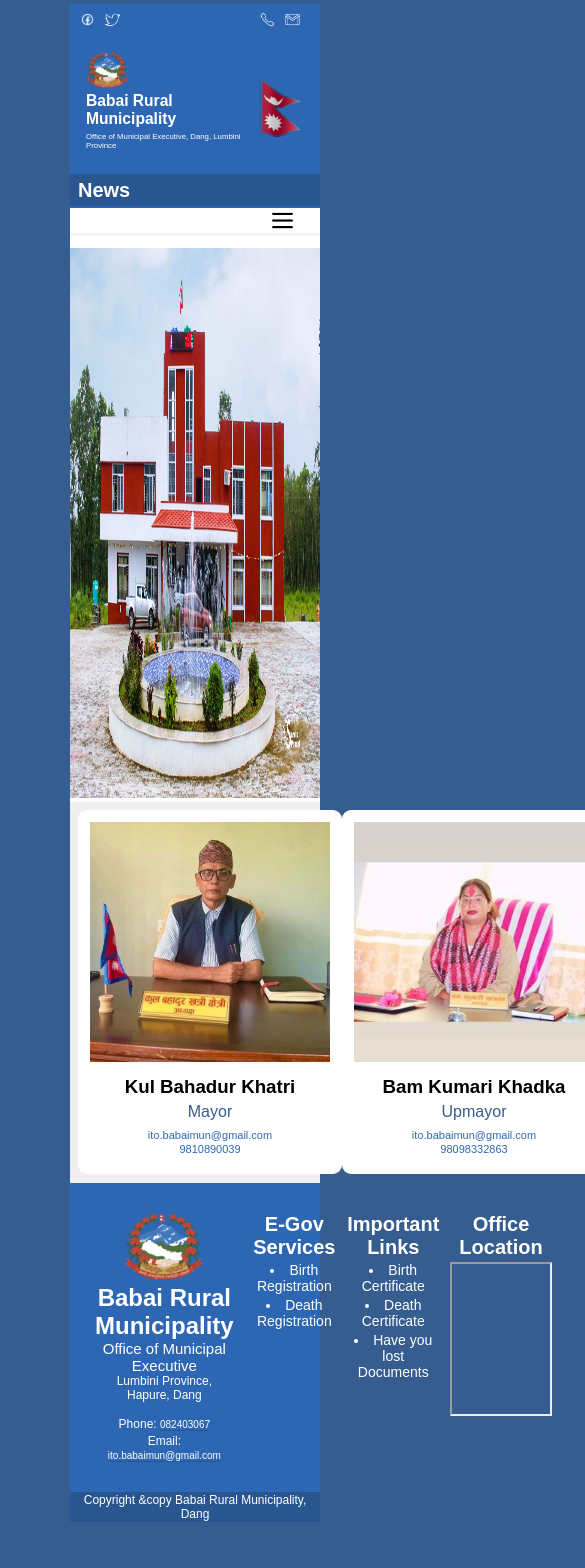
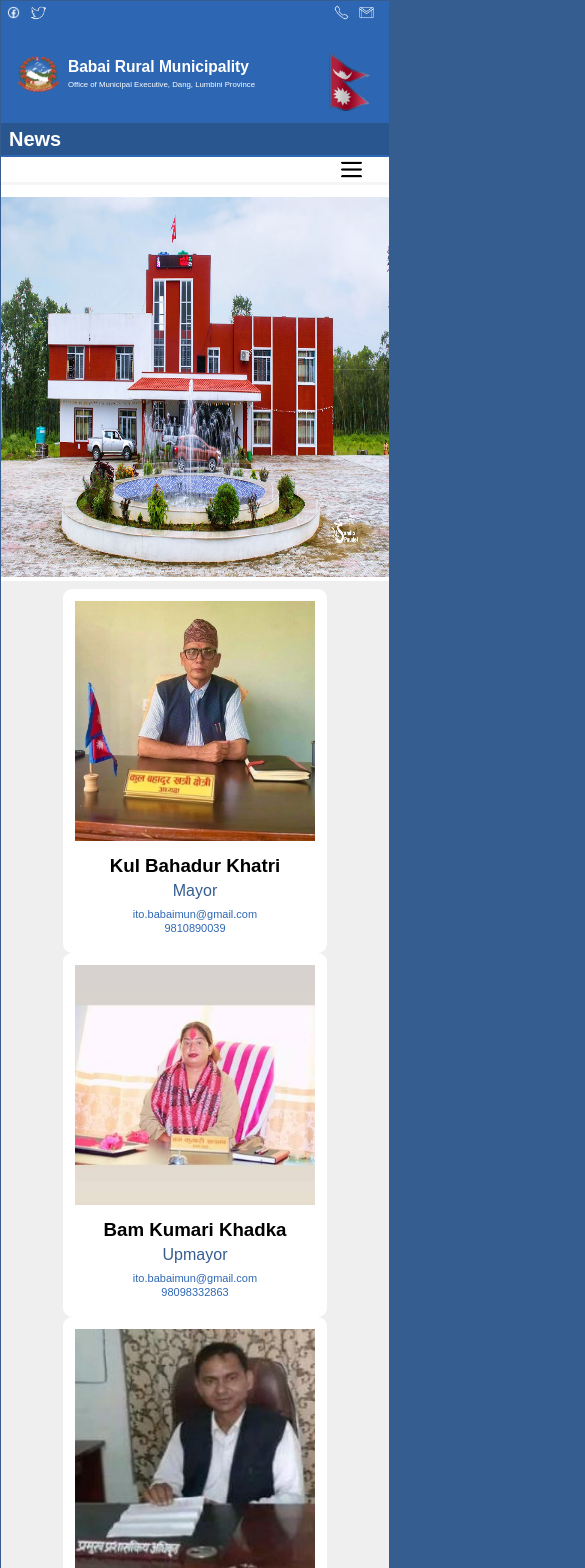
Before and after one commit to GShix/Vital-Record-Management-System, a React (Vite) app in the folder VRMS_Frontend/: page / in a window 390 px wide. Shown: the top 1568 px of the page, 585 px wide, since content can reach past the window. Before the commit the page ends 1522 px from the top, so only its background shows below. Built offline with nearby package versions, Linux system fonts and the light colour scheme; grey boxes are pictures that could not be loaded; a web font is replaced by a local one.

Commit message:
footer, hero and staff section

```diff
--- a/VRMS_Frontend/src/components/Footer/Footer.css
+++ b/VRMS_Frontend/src/components/Footer/Footer.css
@@ -3,7 +3,32 @@
     color: white;
 }
 .footer{
+    text-align: start;
     width: 100%;
+}
+.foot-office-details h2{
+    font-size: 24px;
+}
+.foot-office-details h3{
+    font-size: 15px;
+    font-weight: lighter;
+}
+.foot-office-details h4{
+    font-size: 12px;
+    font-weight: lighter;
+}
+.foot-office-details h5{
+    font-size: 12px;
+    font-weight: lighter;
+    margin-top: 15px;
+}
+.foot-office-details span{
+    font-size: 10px;
+    font-weight: 100;
+}
+.footer-logo img{
+    width: 80px;
+    cursor: pointer;
 }
 .footer-first{
     background-color: #2d67b4;
@@ -19,11 +44,32 @@
 .location iframe{
     width: 330px;
 }
-.footer-logo img{
-    width: 80px;
-    cursor: pointer;
-}
 .foot-egovServices li,.important-links  li{
     margin-top: 3px;
     cursor: pointer;
 }
+
+@media only screen and (max-width:600px){
+    .footer-logo img{
+        width: 11vw;
+        height: auto;
+    }
+    .foot-office-details h2{
+        font-size: 4vw;
+    }
+    .foot-office-details h3{
+        font-size: 2vw;
+        margin-top: 2px;
+    }
+    .foot-office-details h4{
+        font-size: 1.7vw;
+        margin-top: 1.5px;
+    }
+    .foot-office-details h5{
+        font-size: 1.7vw;
+        margin-top: 5px;
+    }
+    .foot-office-details span{
+        font-size: 1.5vw;
+    }
+}
--- a/VRMS_Frontend/src/components/Footer/Footer.jsx
+++ b/VRMS_Frontend/src/components/Footer/Footer.jsx
@@ -11,15 +11,15 @@
               <div className="footer-logo">
                   <img onClick={()=>Navigate('/')} src='.././logo.png'/>
               </div>
-            <h2 style={{ fontSize: "24px" }}>Babai Rural Municipality</h2>
-            <h3 style={{ fontSize: "15px", fontWeight: "lighter" }}>
+            <h2>Babai Rural Municipality</h2>
+            <h3>
               Office of Municipal Executive
             </h3>
-            <h3 style={{ fontSize: "12px", fontWeight: "lighter" }}>
+            <h4>
             Lumbini Province, Hapure, Dang
-            </h3>
-            <h5 style={{ fontSize: "12px", fontWeight: "lighter", marginTop:"15px" }}>Phone: <span style={{ fontSize: "10px", fontWeight: "100" }}> 082403067</span></h5>
-            <h5 style={{ fontSize: "12px", fontWeight: "lighter", marginTop:"3px" }}>Email: <span style={{ fontSize: "10px", fontWeight: "100" }}>ito.babaimun@gmail.com</span></h5>
+            </h4>
+            <h5>Phone: <span> 082403067</span></h5>
+            <h5 style={{ marginTop:"3px" }}>Email: <span>ito.babaimun@gmail.com</span></h5>
           </div>
           <div className="foot-egovServices" style={{ marginLeft: "5vw" }}>
             <h3 style={{ fontSize: "20px" }}>E-Gov Services</h3>
--- a/VRMS_Frontend/src/components/Header/Header.css
+++ b/VRMS_Frontend/src/components/Header/Header.css
@@ -138,7 +138,8 @@
 
 @media only screen and (max-width:600px){
     .mini-nav{
-        margin-bottom: 0;
+        margin-bottom: 5px;
+        padding: 8px 5px;
     }
     .nav-logo{
         /* display: inline; */
@@ -148,6 +149,10 @@
     }
     .nav-logo .logo img{
         width: 11vw;
+    }
+    .main-nav{
+        height: 60px;
+        margin-bottom: 5px;
     }
     .main-nav-text h2{
         font-size: 4vw;
--- a/VRMS_Frontend/src/components/PhotoCard/PhotoCard.css
+++ b/VRMS_Frontend/src/components/PhotoCard/PhotoCard.css
@@ -29,3 +29,10 @@
 .staffPhone{
     padding-top: 1px;
 }
+
+@media only screen and (max-width:600px){
+    .staff{
+        display: flex;
+        flex-wrap: wrap;
+    }
+}
--- a/VRMS_Frontend/src/index.css
+++ b/VRMS_Frontend/src/index.css
@@ -4,9 +4,15 @@
     padding: 0;
 }
 body{font-family: "Tauri", sans-serif;;
-    padding: 4px 70px;
+    padding: 2px 70px;
     background-color: #355d90;
 }
 @tailwind base;
 @tailwind components;
 @tailwind utilities;
+
+@media only screen and (max-width:600px){
+    body{
+        padding: 1px;
+    }
+}
--- a/VRMS_Frontend/src/pages/Home/Home.css
+++ b/VRMS_Frontend/src/pages/Home/Home.css
@@ -29,3 +29,13 @@
     padding: 8px 8px 9px 8px;
     justify-content: space-evenly;
 }
+
+
+@media only screen and (max-width:600px){
+    .hero img{
+        height: 380px;
+    }
+    .staff{
+
+    }
+}
```
Also changed, not shown: VRMS_Frontend/public/menu-fill.png (deleted).
